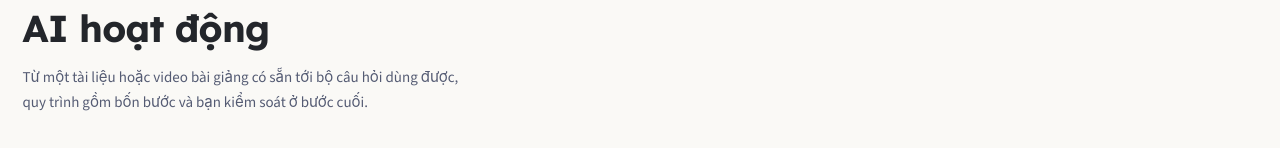
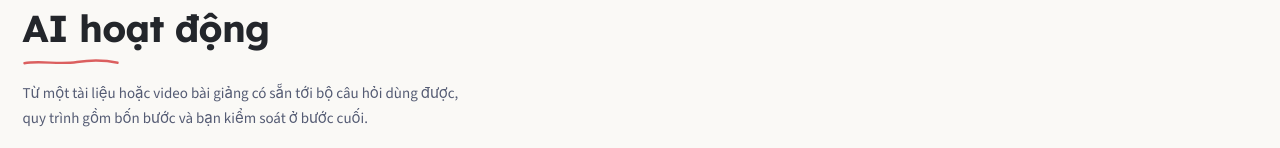
Before and after one commit to HuynhTrungHieu2004/EzEdu-TH, a React (Vite) app in the folder frontend/: page /how-it-works in a window 1280 px wide. Shown: the part 196-344 px from the top of the page. Built offline with nearby package versions, Linux system fonts and the light colour scheme; no server answers.

Commit message:
feat: add ChalkUnderline under H1 on Features/How-it-works/FAQ pages

```diff
--- a/frontend/src/pages/PublicInfoPages.tsx
+++ b/frontend/src/pages/PublicInfoPages.tsx
@@ -9,6 +9,7 @@
 import { useEffect, useState } from 'react';
 import PublicHeader from '../components/public/PublicHeader';
 import PublicFooter from '../components/public/PublicFooter';
+import { ChalkUnderline } from '../components/ui';
 import {
   Faq,
   FeaturesByRole,
@@ -77,6 +78,7 @@ function PublicInfoShell({
             <h1 className="ezp-title" style={{ fontSize: 'var(--ez-text-h1)' }}>
               {title}
             </h1>
+            <ChalkUnderline />
             <p className="ezp-lede">{description}</p>
           </div>
         </section>
```
